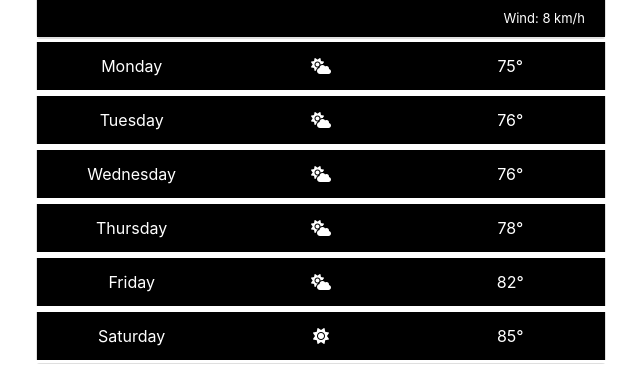
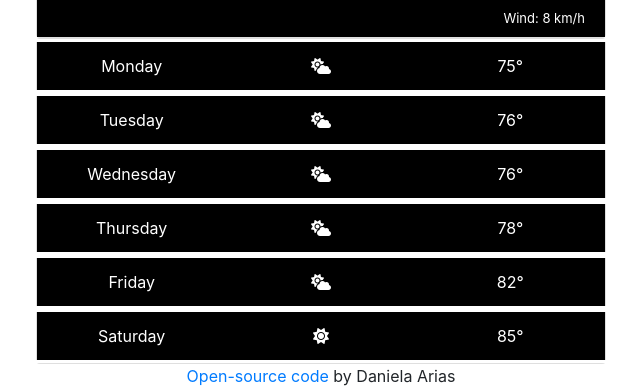
Before and after one commit to daniela-ops/weather-app-2020, a plain HTML site: page index.html in a window 1280 px wide. Shown: the part 469-857 px from the top of the page, without its empty margins (319-959 px from the left). Before the commit the page ends 833 px from the top, so only its background shows below. Drawn offline with nearby package versions, Linux system fonts and the light colour scheme; no server answers.

Commit message:
added open-source link

```diff
--- a/index.html
+++ b/index.html
@@ -94,7 +94,12 @@
             </div>
         </div>
     </div>
+<div class = "open-source">
+    <a href="https://github.com/daniela-ops/weather-app-2020.git" target = "_blank">
+        Open-source code</a> by Daniela Arias
+</div>
     </div>
+
     <script src="src/script.js"></script>
 
 </body>
--- a/src/style.css
+++ b/src/style.css
@@ -50,3 +50,6 @@ form {
   padding: 12px;
   border-style: solid;
 }
+.open-source {
+  text-align: center;
+}
```
